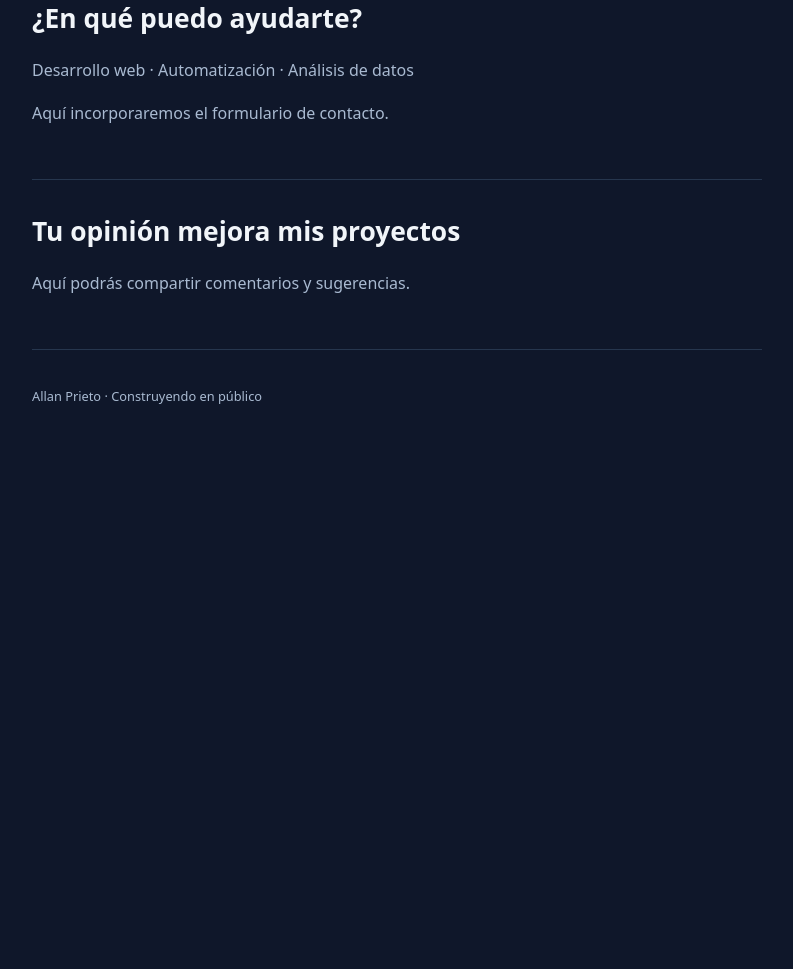
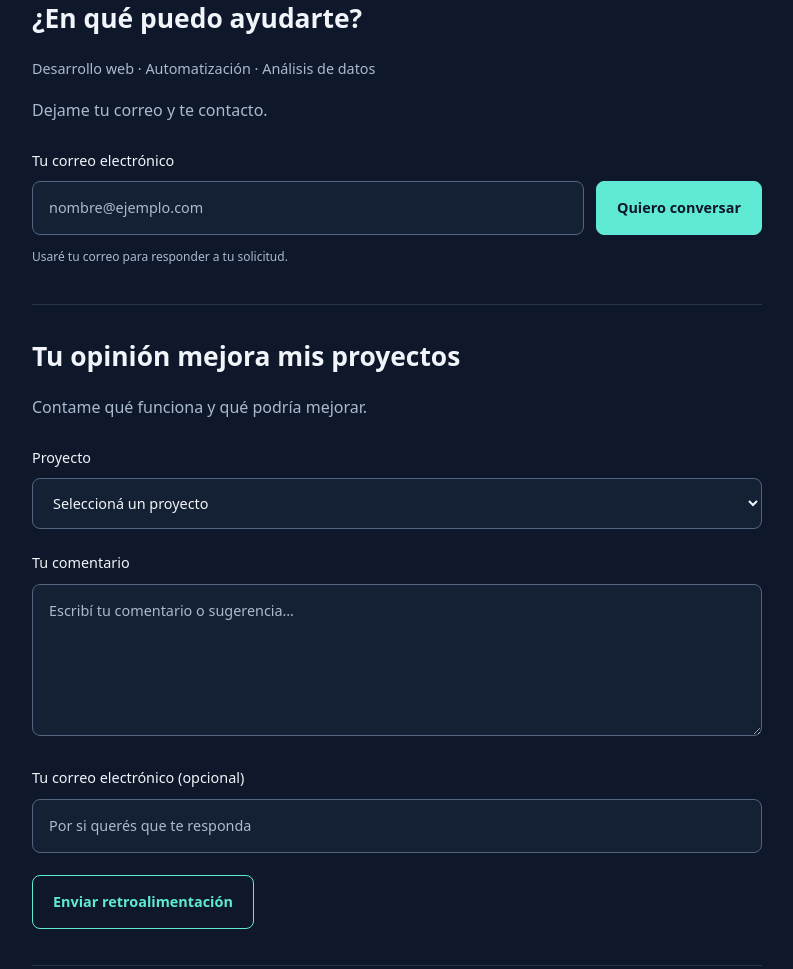
Before and after one commit to Allan19Prieto/rubenprietob, an Astro site in the folder portafolio/: page / in a window 1280 px wide. Shown: the part 1099-2068 px from the top of the page, without its empty margins (458-1251 px from the left). Before the commit the page ends 1579 px from the top, so only its background shows below. Built offline with nearby package versions, Linux system fonts and the light colour scheme; Astro itself is replaced by a stand-in of ours.

Commit message:
feat: Formularios

```diff
--- /dev/null
+++ b/portafolio/src/components/Formularios.astro
@@ -0,0 +1,228 @@
+---
+import { proyectos } from "../data/proyectos";
+---
+
+<section id="contacto">
+  <h2>¿En qué puedo ayudarte?</h2>
+
+  <p class="servicios">
+    Desarrollo web · Automatización · Análisis de datos
+  </p>
+
+  <p>Dejame tu correo y te contacto.</p>
+
+  <form
+    name="contacto"
+    method="POST"
+    action="/gracias/"
+    data-netlify="true"
+    netlify-honeypot="bot-field"
+  >
+    <input type="hidden" name="form-name" value="contacto" />
+
+    <p hidden>
+      <label>
+        No completes este campo:
+        <input name="bot-field" tabindex="-1" autocomplete="off" />
+      </label>
+    </p>
+
+    <label for="correo-contacto">Tu correo electrónico</label>
+
+    <div class="fila-contacto">
+      <input
+        id="correo-contacto"
+        name="email"
+        type="email"
+        placeholder="nombre@ejemplo.com"
+        autocomplete="email"
+        maxlength="254"
+        required
+        aria-describedby="uso-correo"
+      />
+
+      <button type="submit">Quiero conversar</button>
+    </div>
+
+    <small id="uso-correo">
+      Usaré tu correo para responder a tu solicitud.
+    </small>
+  </form>
+</section>
+
+<section id="retroalimentacion">
+  <h2>Tu opinión mejora mis proyectos</h2>
+  <p>Contame qué funciona y qué podría mejorar.</p>
+
+  <form
+    name="retroalimentacion"
+    method="POST"
+    action="/gracias/"
+    data-netlify="true"
+    netlify-honeypot="bot-field"
+  >
+    <input
+      type="hidden"
+      name="form-name"
+      value="retroalimentacion"
+    />
+
+    <p hidden>
+      <label>
+        No completes este campo:
+        <input name="bot-field" tabindex="-1" autocomplete="off" />
+      </label>
+    </p>
+
+    <div class="campo">
+      <label for="proyecto-feedback">Proyecto</label>
+
+      <select id="proyecto-feedback" name="proyecto" required>
+        <option value="" selected disabled>
+          Seleccioná un proyecto
+        </option>
+
+        {
+          proyectos.map((proyecto) => (
+            <option value={proyecto.nombre}>
+              {proyecto.nombre}
+            </option>
+          ))
+        }
+
+        <option value="Portafolio">Este portafolio</option>
+      </select>
+    </div>
+
+    <div class="campo">
+      <label for="comentario-feedback">Tu comentario</label>
+
+      <textarea
+        id="comentario-feedback"
+        name="comentario"
+        rows="5"
+        minlength="10"
+        maxlength="3000"
+        placeholder="Escribí tu comentario o sugerencia…"
+        required
+      ></textarea>
+    </div>
+
+    <div class="campo">
+      <label for="correo-feedback">
+        Tu correo electrónico (opcional)
+      </label>
+
+      <input
+        id="correo-feedback"
+        name="email"
+        type="email"
+        autocomplete="email"
+        maxlength="254"
+        placeholder="Por si querés que te responda"
+      />
+    </div>
+
+    <button class="boton-secundario" type="submit">
+      Enviar retroalimentación
+    </button>
+  </form>
+</section>
+
+<style>
+  .servicios {
+    font-size: 0.9rem;
+  }
+
+  form {
+    margin-top: 24px;
+  }
+
+  label {
+    display: block;
+    margin-bottom: 8px;
+    color: var(--titulo);
+    font-size: 0.9rem;
+  }
+
+  input,
+  select,
+  textarea {
+    width: 100%;
+    min-width: 0;
+    padding: 14px 16px;
+    border: 1px solid #526580;
+    border-radius: 8px;
+    background: #142033;
+    color: var(--titulo);
+    font: inherit;
+    font-size: 0.9rem;
+  }
+
+  input::placeholder,
+  textarea::placeholder {
+    color: var(--texto);
+    opacity: 1;
+  }
+
+  textarea {
+    resize: vertical;
+    min-height: 140px;
+  }
+
+  input:focus-visible,
+  select:focus-visible,
+  textarea:focus-visible,
+  button:focus-visible {
+    outline: 2px solid var(--acento);
+    outline-offset: 3px;
+  }
+
+  .fila-contacto {
+    display: grid;
+    grid-template-columns: minmax(0, 1fr) auto;
+    gap: 12px;
+    align-items: stretch;
+  }
+
+  .campo {
+    margin-bottom: 22px;
+  }
+
+  button {
+    padding: 14px 20px;
+    border: 1px solid var(--acento);
+    border-radius: 8px;
+    background: var(--acento);
+    color: var(--fondo);
+    font: inherit;
+    font-size: 0.9rem;
+    font-weight: 650;
+    cursor: pointer;
+  }
+
+  button:hover {
+    background: #99f6e4;
+  }
+
+  .boton-secundario {
+    background: transparent;
+    color: var(--acento);
+  }
+
+  .boton-secundario:hover {
+    background: rgb(94 234 212 / 0.08);
+  }
+
+  small {
+    display: block;
+    margin-top: 12px;
+    font-size: 0.75rem;
+  }
+
+  @media (max-width: 1050px) {
+    .fila-contacto {
+      grid-template-columns: 1fr;
+    }
+  }
+</style>
--- a/portafolio/src/pages/index.astro
+++ b/portafolio/src/pages/index.astro
@@ -1,6 +1,7 @@
 ---
 import TarjetaProyecto from "../components/TarjetaProyecto.astro";
 import { proyectos } from "../data/proyectos";
+import Formularios from "../components/Formularios.astro";
 
 const secciones = [
 	{ id: "sobre-mi", nombre: "Sobre mí"},
@@ -96,16 +97,7 @@ const secciones = [
           <a href="/blog/">Explorar el blog →</a>
         </section>
 
-        <section id="contacto">
-          <h2>¿En qué puedo ayudarte?</h2>
-          <p>Desarrollo web · Automatización · Análisis de datos</p>
-          <p>Aquí incorporaremos el formulario de contacto.</p>
-        </section>
-
-        <section id="retroalimentacion">
-          <h2>Tu opinión mejora mis proyectos</h2>
-          <p>Aquí podrás compartir comentarios y sugerencias.</p>
-        </section>
+        <Formularios />
 
         <footer>Allan Prieto · Construyendo en público</footer>
       </main>
```
Also changed, not shown: portafolio/src/pages/gracias.astro (added, +18 -0 lines). Lines whose indentation alone changed are shown as unchanged.
